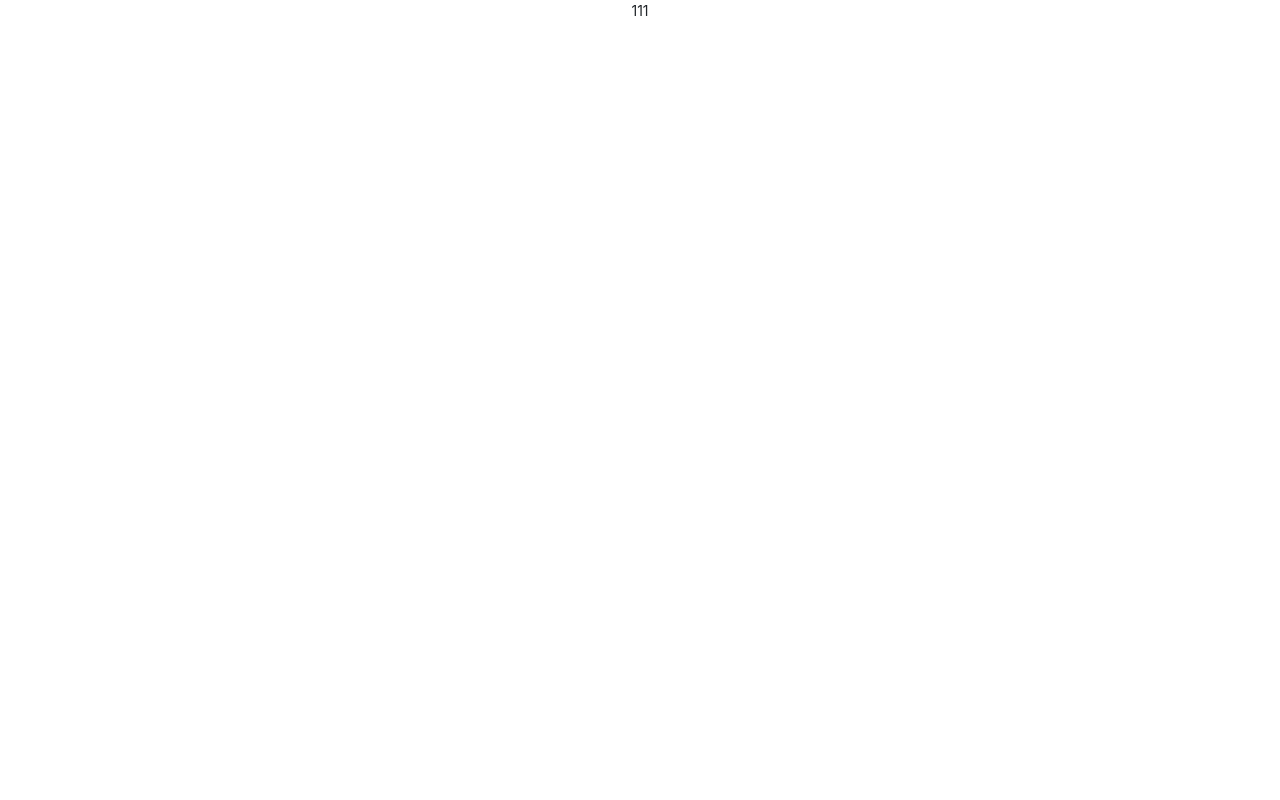
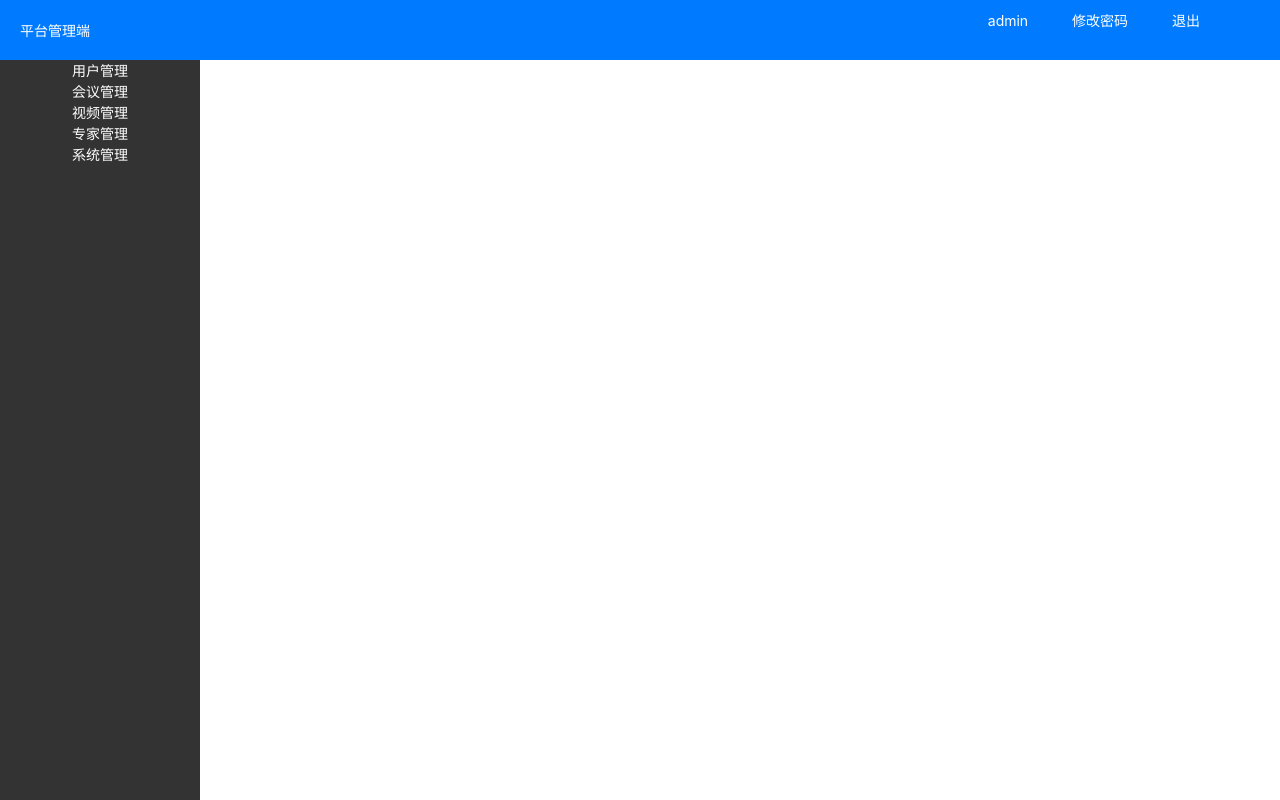
Before and after one commit to ryanyr/platform-medi, a website: page app/view/admin/home.html in a window 1280 px wide. Drawn offline with nearby package versions, Linux system fonts and the light colour scheme; files that its build step writes are made by us from their sources; files whose address does not match are found by name.

Commit message:
admin init
admin init

```diff
--- a/app/public/css/css.css
+++ b/app/public/css/css.css
@@ -1,10 +1,13 @@
 html{
     font-size: 20px;
+    height: 100%;
 }
 body{
     font-size: 0.7rem;
     width: 100%;
     max-height:100%;
+    min-height:100%;
+    height: 100%;
     overflow-x: hidden;
     overflow-y: hidden;
 }
@@ -150,4 +153,35 @@ body{
 
 .admin-container{
     width: 100%;
+    min-height: 100%;
 }
+.admin-container .navbar{
+    background:  #007bff;
+    color: #fff;
+    height: 3rem;
+}
+.admin-container .navbar ul{
+    position: absolute;
+    right: 3rem;
+}
+.admin-container .navbar ul li{
+    display: inline;
+    padding: 0 1rem;
+}
+.admin-container .navbar ul li a{
+    color: #fff;
+    cursor: pointer;
+}
+.admin-container .navbar ul li a:hover,.admin-container .navbar ul li a:link,.admin-container .navbar ul li a:visited{
+    text-decoration: none;
+}
+.admin-container .sidebar{
+    width: 10rem;
+    min-height: 100%;
+    height: 100%;
+    max-height: 100%;
+    background: #333;
+    color: #fff;
+    position: fixed;
+    left: 0;
+}
--- a/app/view/admin/home.html
+++ b/app/view/admin/home.html
@@ -3,7 +3,22 @@
 <script src="../public/js/carousel.js"></script>
 <script src="../public/js/util.js"></script>
 
-<div class="container text-center admin-container">
-    111
+<div class="text-center admin-container">
+    <nav class="navbar">
+        <span>平台管理端</span>
+        <ul>
+            <li><a href="/admin/login">admin</a></li>
+            <li><a href="/admin/modifycode">修改密码</a></li>
+            <li><a href="/admin/logout">退出</a></li>
+        </ul>
+    </nav>
+    <div class="sidebar">
+        <div class="menu">用户管理</div>
+        <div class="menu">会议管理</div>
+        <div class="menu">视频管理</div>
+        <div class="menu">专家管理</div>
+        <div class="menu">系统管理</div>
+    </div>
+    <div class="clear"></div>
 </div>
 {% endblock %}
```
Also changed, not shown: app/model/media.js (+1 -7 lines), app/model/post.js (+1 -7 lines).
